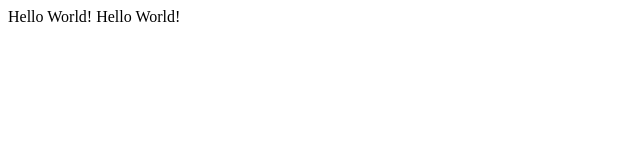
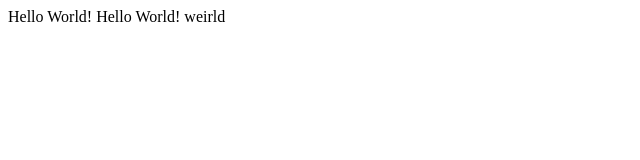
Before and after one commit to spot1984/Picasa, a plain HTML site: page index.html in a window 1280 px wide. Shown: the full height of the page, 0-640 px from the left. Drawn offline with Linux system fonts and the light colour scheme.

Commit message:
Git Gui test

```diff
--- a/index.html
+++ b/index.html
@@ -13,6 +13,6 @@
 <body>
 Hello World!
 Hello World!
-
+weirld
 </body>
 </html>
```
